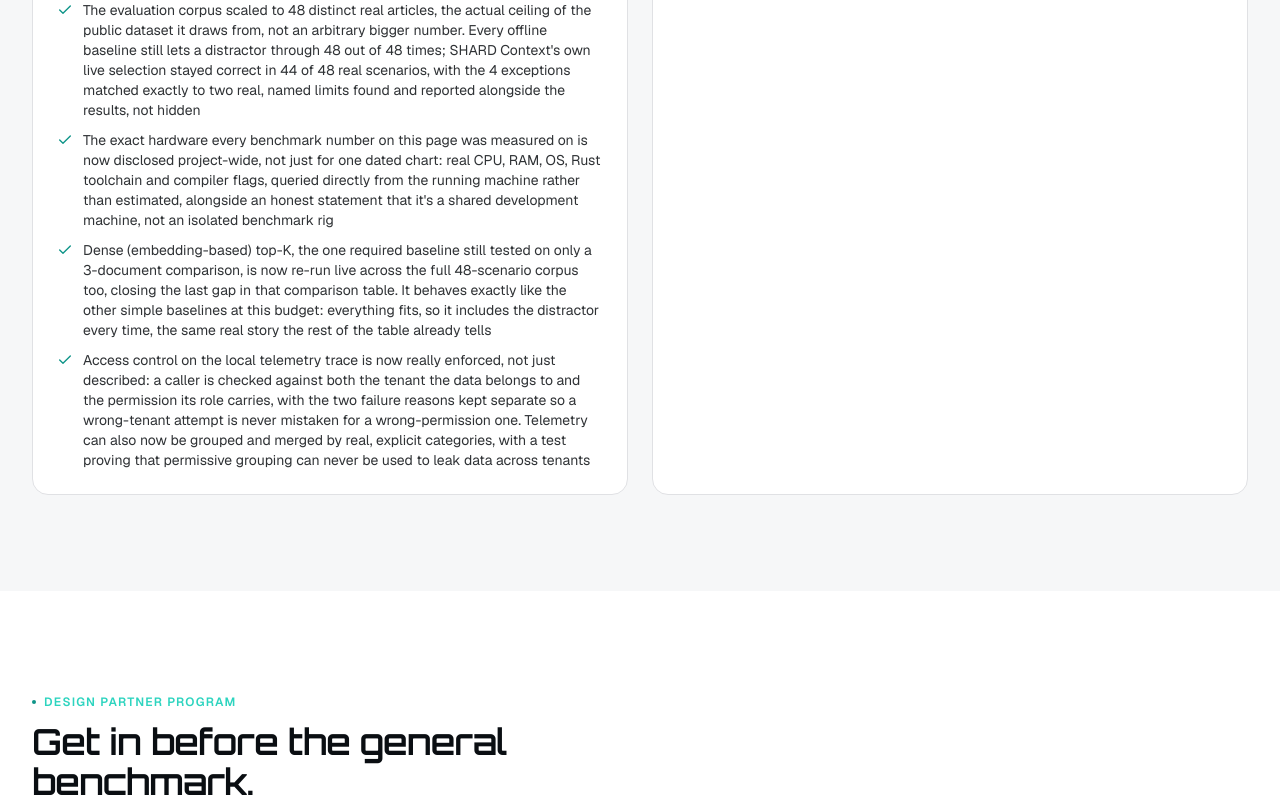
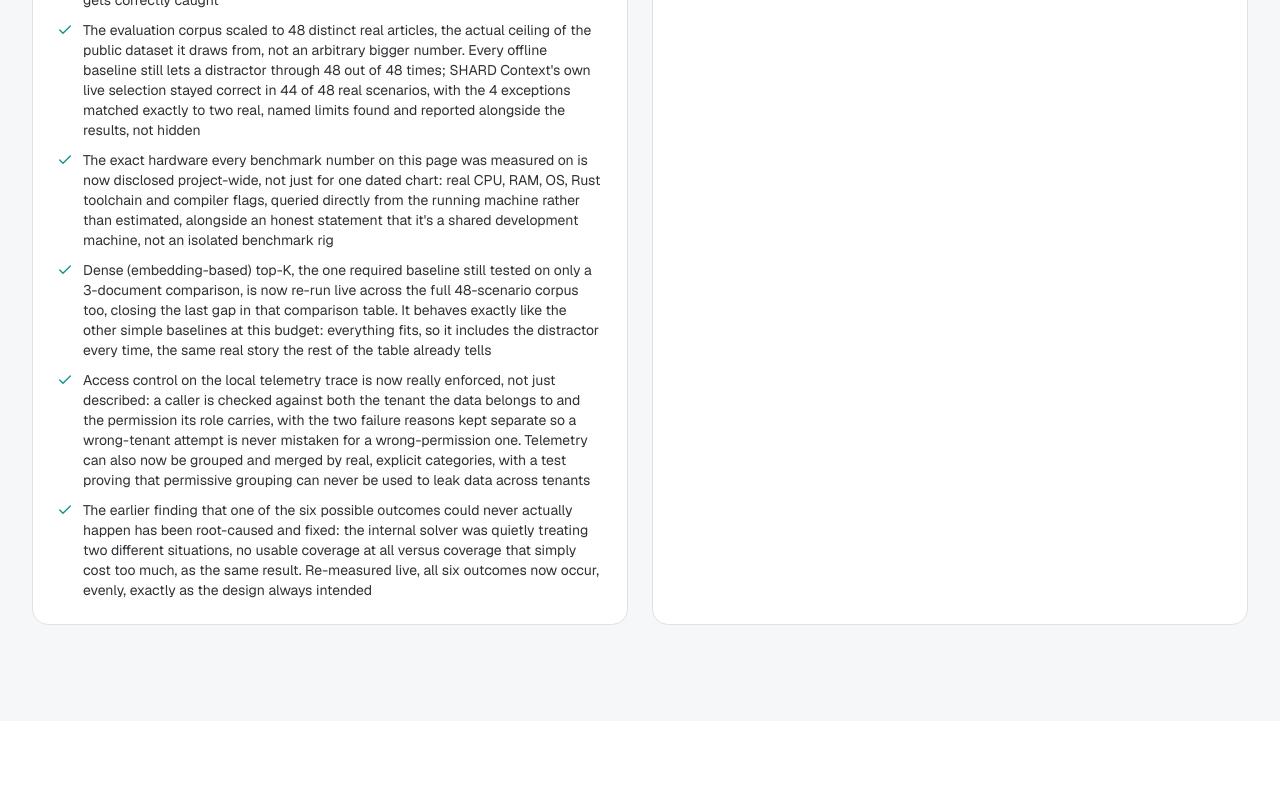
Before and after one commit to DevarshChauhan/SOLIPHER-LABS-WEB, a Next.js app: page /products/shard-context in a window 1280 px wide. Shown: the part 10551-11348 px from the top of the page. Built offline with nearby package versions, Linux system fonts and the light colour scheme.

Commit message:
Reflect the AbstainBudget fix and updated test count
Notes that the Stratum A finding (one outcome never occurring) has been
root-caused and fixed, adds a dedicated bullet for it, and updates the
CI test count from 543 to the real current 545.

```diff
--- a/src/app/products/shard-context/page.tsx
+++ b/src/app/products/shard-context/page.tsx
@@ -547,7 +547,7 @@ shard-context-cli compile --config <path.toml> --document <path> --query <text>`
                   "A working, tested compiler pipeline, not a prototype: ingestion, retrieval, scoring, mandatory-cover and optional-fill solvers, structural firewall, all with real test coverage",
                   "Baseline comparison scaled to 16 real scenarios, live-verified: 0% distractor inclusion, 83.6% fewer tokens than every offline baseline",
                   "A real retrieval budget violation found and fixed at the root, 97.6% faster at 1,000 documents, re-measured, zero regressions",
-                  "Security CI gates wired into real automation: fmt, clippy, forbid(unsafe_code), overflow checks, 543 tests, fuzzing, dependency scanning",
+                  "Security CI gates wired into real automation: fmt, clippy, forbid(unsafe_code), overflow checks, 545 tests, fuzzing, dependency scanning",
                   "Docker image and bare-metal install script, both actually built and run end to end against the live GCP project",
                   "Real adapter portability tested across five distinct model families (OpenAI, Alibaba Qwen, DeepSeek, Google Gemini), zero incorrect selections, plus real prompt-injection tests across three model families that found and fixed a real self-report trust gap",
                   "A real, embedding-backed topical-relevance check on top of the quote-verification fix, re-tested live against the same adversarial scenario, with the honest result (and its real limit) reported, not just the fix",
@@ -558,7 +558,7 @@ shard-context-cli compile --config <path.toml> --document <path> --query <text>`
                   "Real Ed25519 snapshot signing (ADR-0016): a signed snapshot's tampered content is detected by an actual test that mutates it after signing, not just a construction check. Single-key, no rotation or HSM yet, named honestly rather than oversold",
                   "The ECHO-C ablations baseline, real: disabling the structural firewall alone (leaving the mandatory solver and everything else untouched) let a policy-violating selection incorrectly dispatch in a test built to prove exactly that, the single most consequential finding this evaluation work has produced",
                   "Real p95 compile-latency measurement found a real problem at the architecture's own maximum caps (~2-3x over its own stated budget), and it's now fixed: a persistent, structurally-shared data structure replaced a clone happening ~131,000 times per solve, ~4x faster, re-measured and now inside budget, with the same full test suite (including exact-order determinism and concurrency tests) passing unchanged",
-                  "The Stratum A controller microbenchmark, real: real compile p50/p95/p99, real single- and multi-threaded requests-per-second, real process memory via a live OS query, real repeated-call determinism, and a real terminal-outcome distribution across engineered scenarios that surfaced an honest, unexpected finding, reported as found rather than smoothed over",
+                  "The Stratum A controller microbenchmark, real: real compile p50/p95/p99, real single- and multi-threaded requests-per-second, real process memory via a live OS query, real repeated-call determinism, and a real terminal-outcome distribution across engineered scenarios that surfaced an honest, unexpected finding, reported as found rather than smoothed over, and since traced to a real root cause and fixed (see below)",
                   "Mandatory recall and Evidence support, the last two named evaluation metrics, now computed for real on every live run, not just tracked as informal proxies. Mandatory recall cites the spec's own definition directly; Evidence support has no formula in either spec document, so its definition is stated as this project's own proposed reading, named honestly rather than presented as authoritative",
                   "Long-document QA and conversation-memory scenarios (Strata B and C) scaled beyond a single smoke test, matching the transparent-RAG scenario count expansion done earlier, all run live",
                   "The Reference Baseline frozen for real, then genuinely revised: version 1 sealed a real digest of the actual compiled source bytes plus the real evaluation-fixture ids from live runs. Once the larger corpus, the persisted snapshot, the hardware disclosure and the rest landed, moving to version 2 required a real, documented revision decision naming who made it and why, and the same run demonstrates the guard rejecting an undocumented one. Not a version number bumped by hand",
@@ -567,6 +567,7 @@ shard-context-cli compile --config <path.toml> --document <path> --query <text>`
                   "The exact hardware every benchmark number on this page was measured on is now disclosed project-wide, not just for one dated chart: real CPU, RAM, OS, Rust toolchain and compiler flags, queried directly from the running machine rather than estimated, alongside an honest statement that it's a shared development machine, not an isolated benchmark rig",
                   "Dense (embedding-based) top-K, the one required baseline still tested on only a 3-document comparison, is now re-run live across the full 48-scenario corpus too, closing the last gap in that comparison table. It behaves exactly like the other simple baselines at this budget: everything fits, so it includes the distractor every time, the same real story the rest of the table already tells",
                   "Access control on the local telemetry trace is now really enforced, not just described: a caller is checked against both the tenant the data belongs to and the permission its role carries, with the two failure reasons kept separate so a wrong-tenant attempt is never mistaken for a wrong-permission one. Telemetry can also now be grouped and merged by real, explicit categories, with a test proving that permissive grouping can never be used to leak data across tenants",
+                  "The earlier finding that one of the six possible outcomes could never actually happen has been root-caused and fixed: the internal solver was quietly treating two different situations, no usable coverage at all versus coverage that simply cost too much, as the same result. Re-measured live, all six outcomes now occur, evenly, exactly as the design always intended",
                 ].map((item) => (
                   <li key={item} className="flex gap-2.5 text-sm text-foreground/85">
                     <Check size={16} className="mt-0.5 shrink-0 text-red-500" />
```
